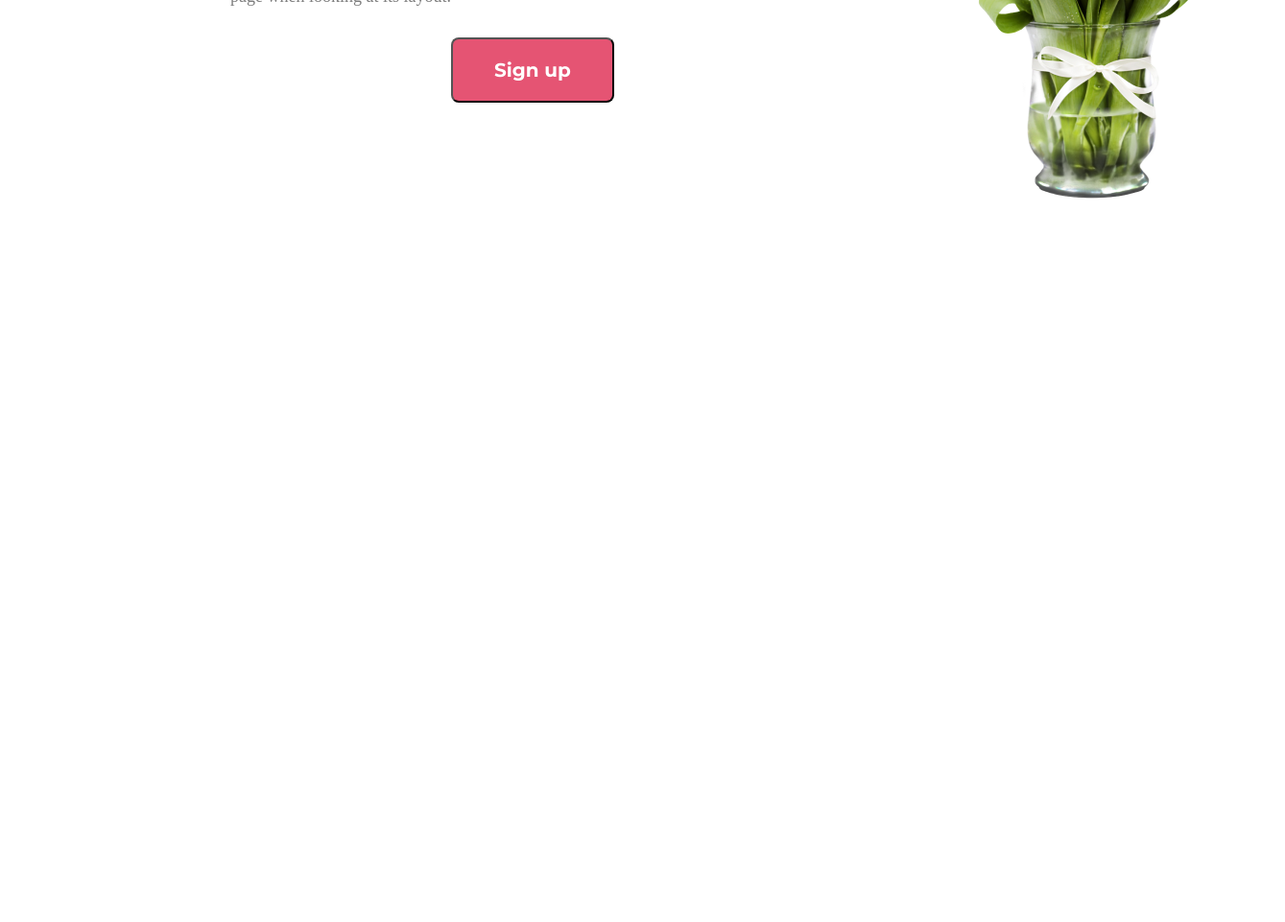
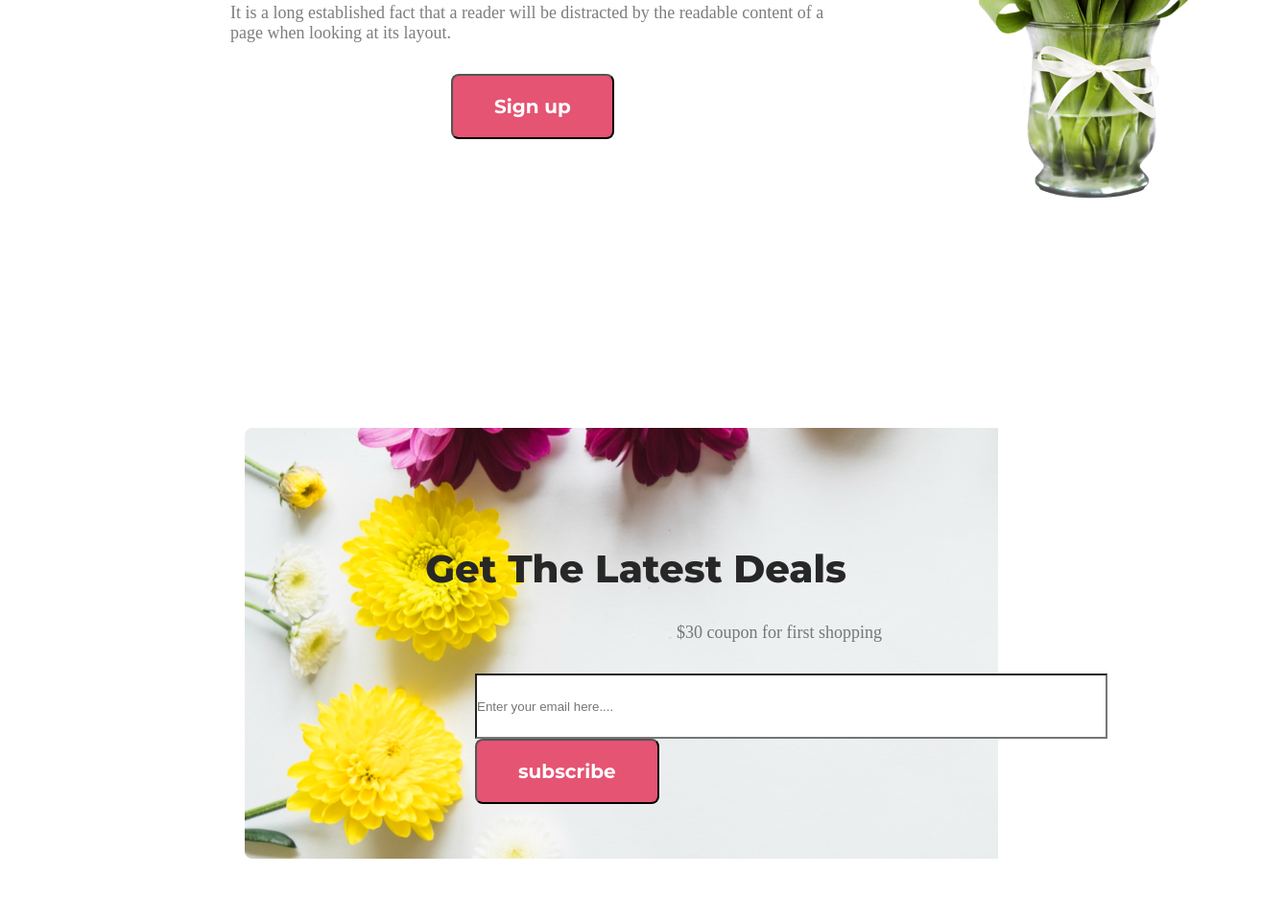
Before and after one commit to shahehsan2002/flower-shop, a plain HTML site: page index.html in a window 1280 px wide. Shown: the part 1496-2457 px from the top of the page at 96% size, 1339 px wide, since content can reach past the window. Before the commit the page ends 1814 px from the top, so only its background shows below. Drawn offline with Linux system fonts and the light colour scheme.

Commit message:
latest deal area done

```diff
--- a/index.html
+++ b/index.html
@@ -49,6 +49,19 @@
             </div>
             <!-- hot deal area ended -->
 
+            <!-- latest deal area started -->
+            <div class="latest">
+                <div class="latest-content">
+                    <h3 class="deal-title">Get The Latest Deals</h3>
+                    <p class="deal description">$30 coupon for first shopping</p>
+                </div>
+                <div class="import">
+                    <input class="email" type="text" placeholder="Enter your email here....">
+                    <button class="btn">subscribe</button>
+                </div>
+            </div>
+            <!-- latest deal area ended -->
+
 
         </main>
 </body>
--- a/style.css
+++ b/style.css
@@ -72,3 +72,39 @@
                     margin-left: 230px;
                 }
                 /* hot deal area ended */
+                /* latest deal area started */
+
+                .latest {
+                    background-image: url(images/Rectangle\ 9.png);
+                    height: 100vh;
+                    background-repeat: no-repeat;
+                    margin: 128px 240px 128px 255px;
+                    height: 449px;
+                }
+
+                .latest-content {}
+
+                .deal-title {
+                    color: #272727;
+                    text-align: center;
+                    font-family: montserrat;
+                    font-size: 40px;
+                    font-weight: 800;
+                    padding-top: 122px;
+                    padding-left: 30px;
+                }
+
+                .deal {
+                    padding-left: 450px;
+                }
+
+                .email {
+                    background: white;
+                    width: 655px;
+                    height: 64px;
+                }
+
+                .import {
+                    margin-left: 240px;
+                }
+                /* latest area ended */
```
